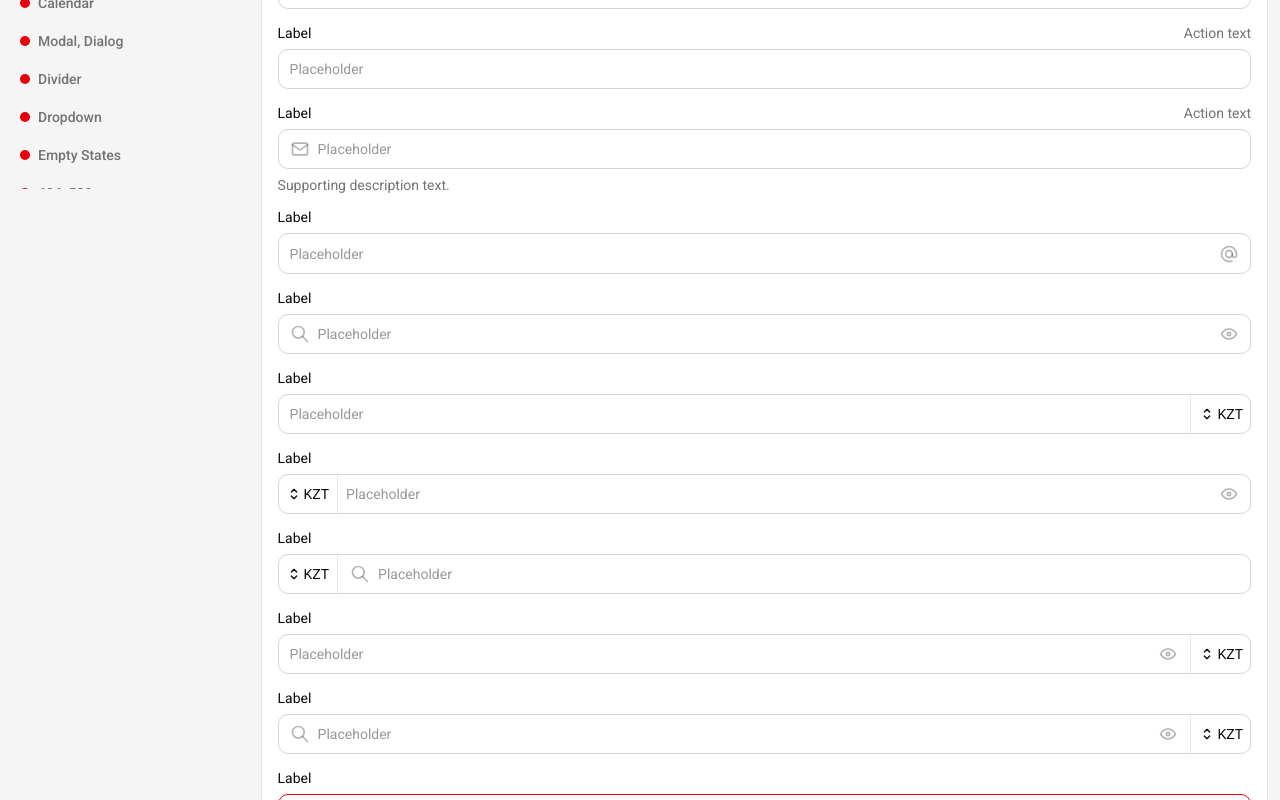
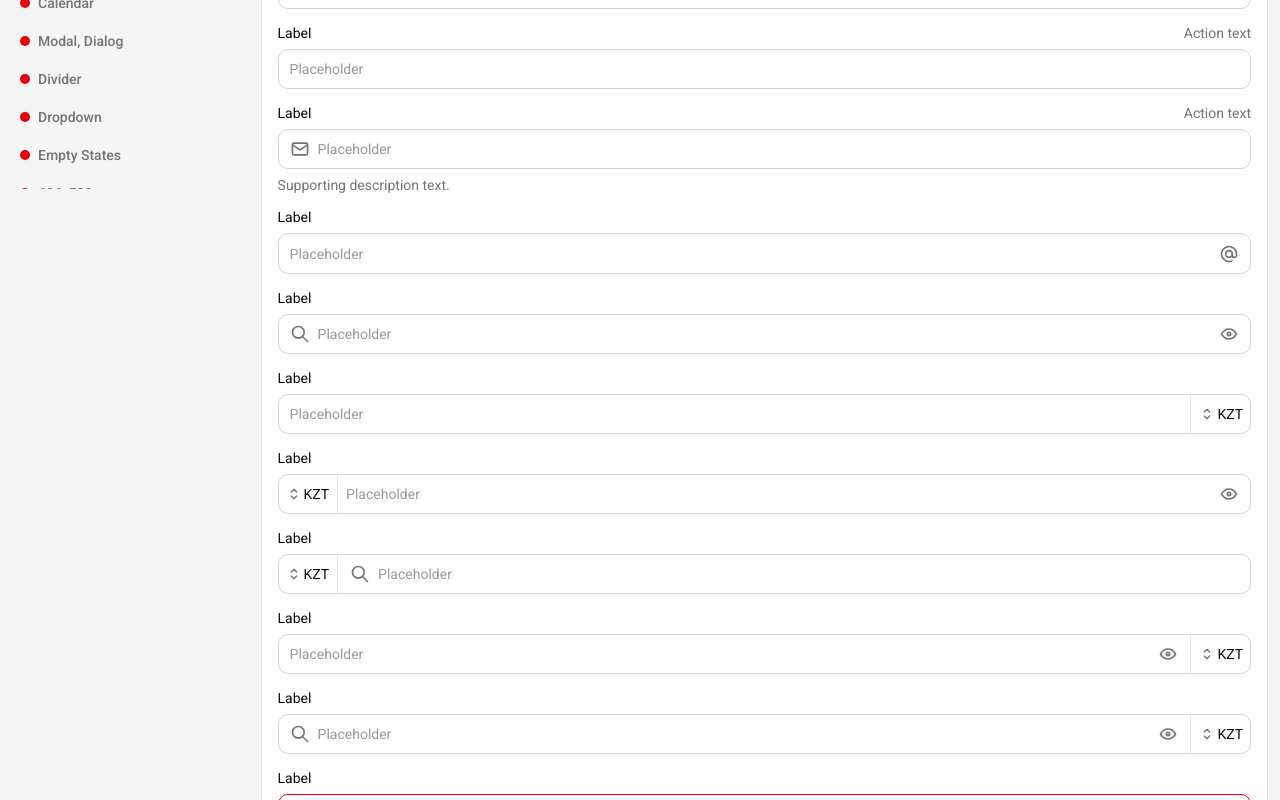
Before and after one commit to a169n/mui-custom-theme, a React (Vite) app: page /input in a window 1280 px wide. Shown: the part 640-1440 px from the top of the page. Built offline with nearby package versions, Linux system fonts and the light colour scheme.

Commit message:
Apply muted theme color to Tabler icons

```diff
--- a/src/components/CustomInput.tsx
+++ b/src/components/CustomInput.tsx
@@ -92,9 +92,9 @@ export const CustomInput = forwardRef<HTMLInputElement, CustomInputProps>(
     const hasTrailingAddon = Boolean(trailingAddon && !leadingAddon);
 
     const handleOpenCurrencyMenu =
-      (placement: 'leading' | 'trailing') => (event: React.MouseEvent<HTMLElement>) => {
+      (placement: 'leading' | 'trailing') => (anchor: HTMLElement | null) => {
         setCurrencyMenuPlacement(placement);
-        setCurrencyMenuAnchor(event.currentTarget);
+        setCurrencyMenuAnchor(anchor);
       };
 
     const handleCloseCurrencyMenu = () => {
@@ -113,18 +113,14 @@ export const CustomInput = forwardRef<HTMLInputElement, CustomInputProps>(
     }, [currencyMenuAnchor, disabled]);
 
     const CurrencyAddon = ({ placement }: { placement: 'leading' | 'trailing' }) => {
-      const buttonRef = useRef<HTMLDivElement>(null);
-
       return (
-        <Box ref={buttonRef} sx={{ display: 'flex', height: '100%' }}>
+        <Box sx={{ display: 'flex', height: '100%' }}>
           <ButtonBase
             className={`${ADORNMENT_ITEM_CLASS} ${ADORNMENT_CURRENCY_CLASS}`}
             onClick={(e) => {
               e.preventDefault();
               e.stopPropagation();
-              handleOpenCurrencyMenu(placement)({
-                currentTarget: buttonRef.current,
-              } as any);
+              handleOpenCurrencyMenu(placement)(e.currentTarget);
             }}
             disableRipple
             sx={{
--- a/src/components/CustomInputCurrencyMenu.tsx
+++ b/src/components/CustomInputCurrencyMenu.tsx
@@ -21,7 +21,6 @@ export const CustomInputCurrencyMenu = ({
   onSelectOption,
   placement,
 }: CustomInputCurrencyMenuProps) => {
-  console.log('anchorEl:', anchorEl);
   return (
     <Menu
       id={menuId}
--- a/src/theme/ThemeModeProvider.tsx
+++ b/src/theme/ThemeModeProvider.tsx
@@ -1,5 +1,5 @@
 import { createContext, useContext, useMemo, useState, type ReactNode } from 'react';
-import { CssBaseline } from '@mui/material';
+import { CssBaseline, GlobalStyles } from '@mui/material';
 import { ThemeProvider } from '@mui/material/styles';
 import theme, { darkTheme } from '.';
 
@@ -36,6 +36,13 @@ export const ThemeModeProvider = ({ children, defaultMode = 'light' }: ThemeMode
     <ThemeModeContext.Provider value={contextValue}>
       <ThemeProvider theme={currentTheme}>
         <CssBaseline />
+        <GlobalStyles
+          styles={(theme) => ({
+            '.tabler-icon': {
+              color: theme.tokens.modes[theme.palette.mode].icon.muted,
+            },
+          })}
+        />
         {children}
       </ThemeProvider>
     </ThemeModeContext.Provider>
```
